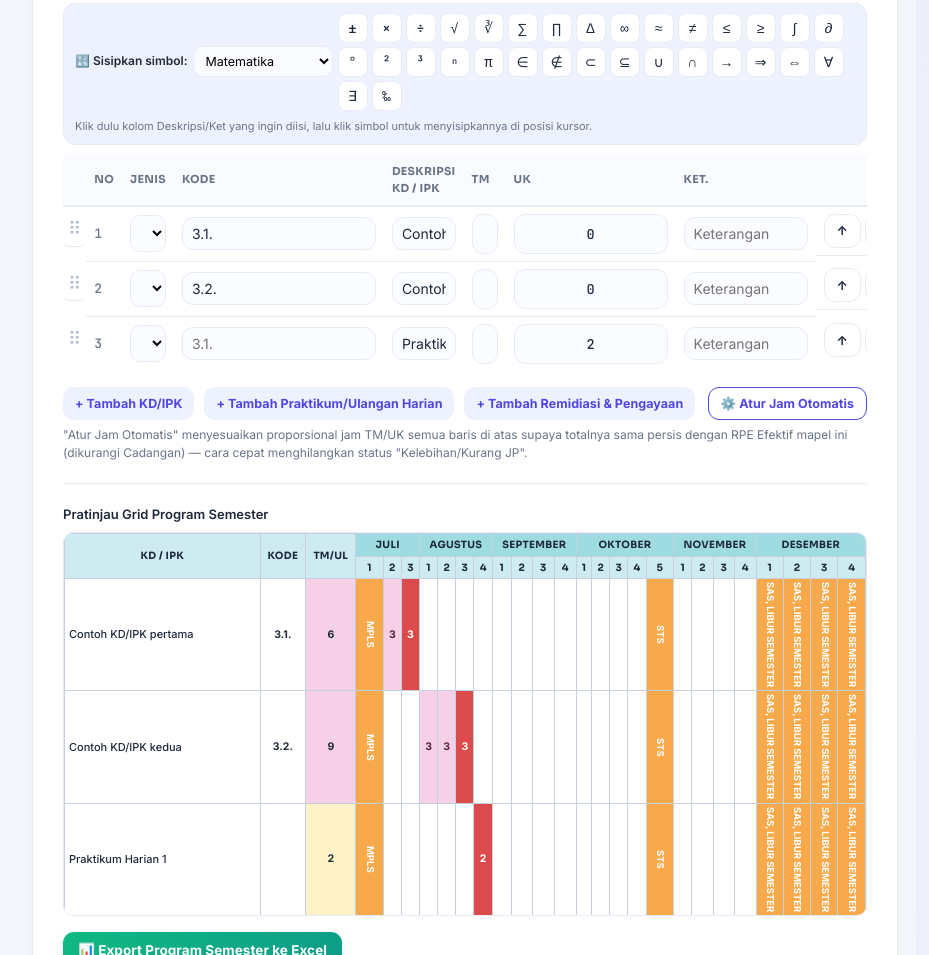
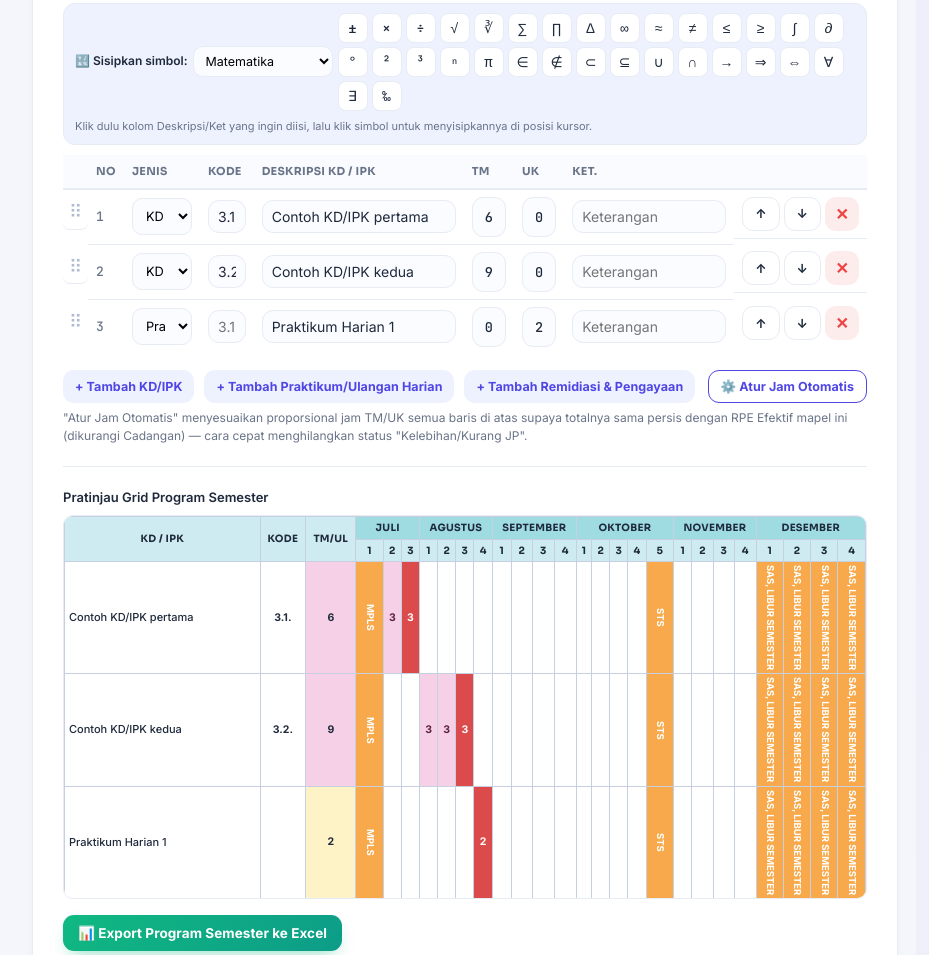
Before and after one commit to Prihantowahyu/kalkulatorakademik, a plain HTML site: page index.html in a window 1280 px wide. Shown: the part 4256-5211 px from the top of the page, without its empty margins (16-945 px from the left). Drawn offline with nearby package versions, Linux system fonts and the light colour scheme.

Commit message:
index.html

```diff
--- a/index.html
+++ b/index.html
@@ -125,8 +125,8 @@
   /* Kolom TM/UK sempit + spinner bawaan browser bikin angka kepotong/tertimpa — matikan spinner & pusatkan teks */
   td input[type=number]{-moz-appearance:textfield; text-align:center;}
   #prosemTable td input[type=text]{font-size:14px; padding:7px 9px;}
-#prosemTable th:nth-child(4), #prosemTable td:nth-child(4){min-width:210px;}
-#prosemTable th:nth-child(7), #prosemTable td:nth-child(7){min-width:170px;}
+#prosemTable th:nth-child(5), #prosemTable td:nth-child(5){min-width:210px;}
+#prosemTable th:nth-child(8), #prosemTable td:nth-child(8){min-width:170px;}
   .symbol-btn{position:relative;}
   .symbol-toolbar{display:flex; flex-wrap:wrap; gap:5px; align-items:center; background:var(--blue-light); border:1.5px solid var(--line); border-radius:12px; padding:9px 11px; margin-bottom:10px;}
   .symbol-toolbar label{margin:0; font-size:12px; white-space:nowrap;}
@@ -568,12 +568,12 @@
           <thead><tr>
             <th style="width:30px;" class="no-print" title="Seret untuk mengubah urutan"></th>
             <th style="width:26px;">No</th>
-            <th style="width:120px;">Jenis</th>
-            <th style="width:80px;">Kode</th>
+            <th style="width:140px;">Jenis</th>
+            <th style="width:64px;">Kode</th>
             <th>Deskripsi KD / IPK</th>
-            <th style="width:76px;" title="Tatap Muka — jam KD/IPK">TM</th>
-            <th style="width:76px;" title="Ulangan/Kegiatan — jam Praktikum, Ulangan Harian, atau Remidiasi &amp; Pengayaan">UK</th>
-            <th style="min-width:140px;">Ket.</th>
+            <th style="width:72px;" title="Tatap Muka — jam KD/IPK">TM</th>
+            <th style="width:72px;" title="Ulangan/Kegiatan — jam Praktikum, Ulangan Harian, atau Remidiasi &amp; Pengayaan">UK</th>
+            <th>Ket.</th>
             <th style="width:96px;"></th>
           </tr></thead>
           <tbody id="prosemBody"></tbody>
```
